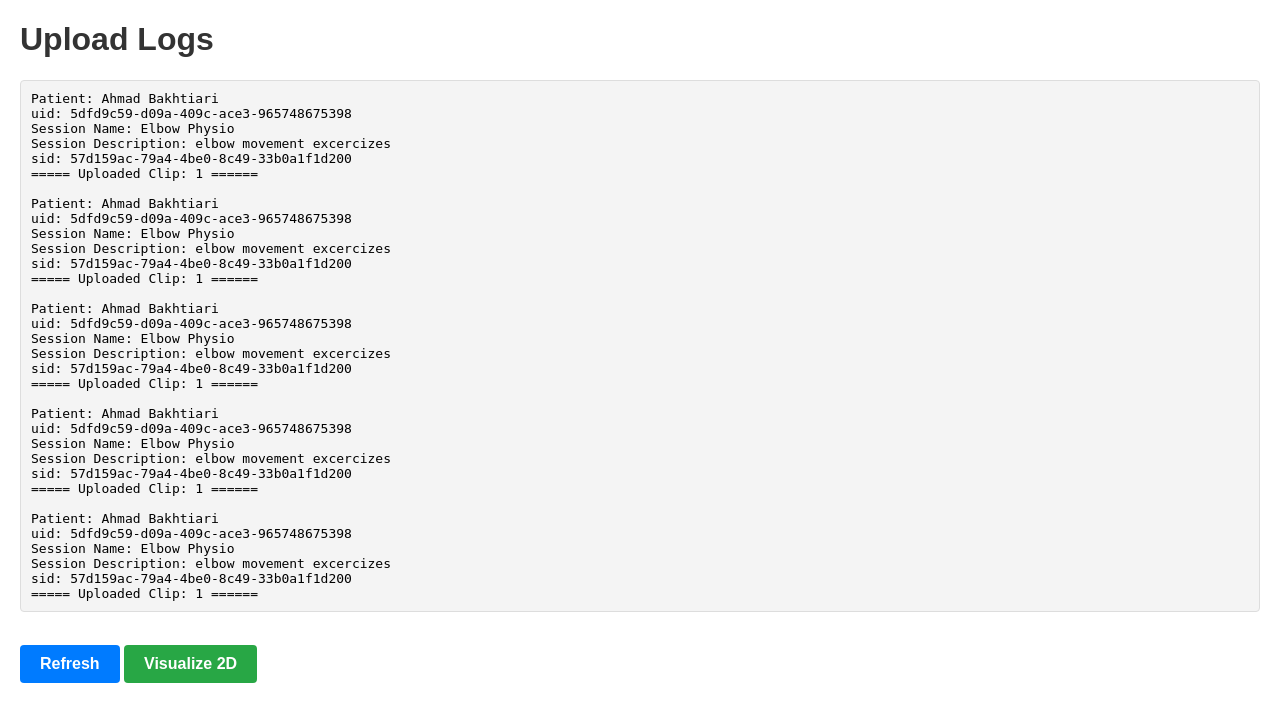
After one commit to JawadBakhtiari/djangoBackendVercel, a Django app: page /data/logs/ in a window 1280 px wide. The commit adds this page. Shown: the top 722 px of the page. Run offline with Django 4.2, Linux system fonts and the light colour scheme.

Commit message:
Added logging feature

```diff
--- a/connectedhealth/settings.py
+++ b/connectedhealth/settings.py
@@ -26,7 +26,7 @@ SECRET_KEY = 'django-insecure-g_)1f8m@9&ad07ailm@r*g2woiza7)(ev&0jtg0l4au72!p(ne
 # SECURITY WARNING: don't run with debug turned on in production!
 DEBUG = True
 
-ALLOWED_HOSTS = ['192.168.0.150', '192.168.0.203', 'ec2-3-104-215-22.ap-southeast-2.compute.amazonaws.com', '3.104.215.22']
+ALLOWED_HOSTS = ['192.168.0.150', '192.168.0.203', 'ec2-3-104-215-22.ap-southeast-2.compute.amazonaws.com', '3.104.215.22', '10.248.202.117', '192.168.74.198']
 
 # Application definition
 
--- a/data/urls.py
+++ b/data/urls.py
@@ -9,4 +9,5 @@ urlpatterns = [
      path('video/upload/', views.video_upload, name='video_upload'),
      path('session/init/', views.session_init, name='session_init'),
      path('api/init_user/', views.user_init, name='init_user'),
+     path('logs/', views.show_log, name='show_log')
 ]
--- a/data/views.py
+++ b/data/views.py
@@ -1,3 +1,4 @@
+import os
 import cv2
 import json
 import uuid
@@ -11,6 +12,7 @@ import data.datastore.sessionmeta as sm
 from data.datastore.posestore import PoseStore
 from data.datastore.videostore import VideoStore
 from data.visualise import create_2D_visualisation
+from django.conf import settings
 
 @csrf_exempt
 def user_init(request):
@@ -24,6 +26,13 @@ def user_init(request):
     uid = str(uuid.uuid4())
     new_user = User(uid, first_name, last_name)
     new_user.save()
+
+    # Write user details to log file
+    log_file_path = os.path.join(settings.BASE_DIR, 'upload_log.txt')
+    with open(log_file_path, 'a') as f:
+        f.write('\n')
+        f.write('\n')
+        f.write(f"\nPatient: {first_name} {last_name}\nuid: {uid}\n")
 
     return JsonResponse({'uid': uid}, status=201)
 
@@ -51,6 +60,12 @@ def session_init(request):
         datetime.now().strftime("%Y-%m-%d %H:%M:%S"),
         session.get('description')
     )
+
+    # Write session details to log file
+    log_file_path = os.path.join(settings.BASE_DIR, 'upload_log.txt')
+    with open(log_file_path, 'a') as f:
+        f.write(f"Session Name: {new_session.name}\nSession Description: {new_session.description}\nsid: {new_sid}\n")
+
     new_session.save()
 
     # NOTE -> skip for now
@@ -112,9 +127,57 @@ def video_upload(request):
     pose_store.write_to_cloud()
 
     sm.increment_clip_num(sid)
+
     print(f"\nUpload Finished\nsid: {sid}\nclip num: {clip_num}\n")
+
+    # Write message to a file
+    log_file_path = os.path.join(settings.BASE_DIR, 'upload_log.txt')
+    with open(log_file_path, 'a') as f:
+        f.write(f"===== Uploaded Clip: {clip_num} ======")
+
     return response(status=status.HTTP_200_OK)
 
+@csrf_exempt
+def show_log(request):
+    # Define the path to the log file
+    log_file_path = os.path.join(settings.BASE_DIR, 'upload_log.txt')
+
+    # Read the contents of the log file
+    try:
+        with open(log_file_path, 'r') as f:
+            log_lines = f.readlines()
+    except FileNotFoundError:
+        log_lines = []
+
+    # Process log lines to create entries
+    log_entries = []
+    current_entry = []
+
+    for line in log_lines:
+        line = line.rstrip()  # Remove trailing whitespace
+        if line.startswith('Patient:'):
+            if current_entry:  # Add the previous entry
+                log_entries.append('\n'.join(current_entry).strip())
+            current_entry = [line]  # Start a new entry
+        else:
+            current_entry.append(line)
+
+    # Append the last entry if there is one
+    if current_entry:
+        log_entries.append('\n'.join(current_entry).strip())
+
+    # Keep only the latest 5 logs
+    latest_logs = log_entries[-5:]
+
+    # Write the latest logs back to the file
+    with open(log_file_path, 'w') as f:
+        f.write('\n\n'.join(latest_logs) + '\n')
+
+    # Prepare the content for rendering
+    log_content = '\n\n'.join(latest_logs)
+
+    # Pass the log content to the template
+    return render(request, 'show_log.html', {'log_content': log_content})
 
 @csrf_exempt
 def visualise_2D(request):
--- /dev/null
+++ b/templates/show_log.html
@@ -0,0 +1,63 @@
+<!DOCTYPE html>
+<html lang="en">
+<head>
+    <meta charset="UTF-8" />
+    <meta name="viewport" content="width=device-width, initial-scale=1.0" />
+    <title>Upload Logs</title>
+    <style>
+        body {
+            font-family: Arial, sans-serif;
+            margin: 20px;
+            padding: 0;
+        }
+
+        h1 {
+            color: #333;
+        }
+
+        pre {
+            background-color: #f4f4f4;
+            border: 1px solid #ddd;
+            padding: 10px;
+            border-radius: 4px;
+            overflow-x: auto;
+        }
+
+        .refresh-button, .back-button {
+            background-color: #007BFF; /* Primary blue */
+            color: white;
+            border: none;
+            padding: 10px 20px;
+            font-size: 16px;
+            font-weight: bold;
+            text-align: center;
+            text-decoration: none;
+            border-radius: 4px;
+            cursor: pointer;
+            transition: background-color 0.3s ease;
+            margin-top: 20px;
+            display: inline-block;
+        }
+
+        .refresh-button:hover, .back-button:hover {
+            background-color: #0056b3; /* Darker blue on hover */
+        }
+
+        .back-button {
+            background-color: #28a745; /* Green */
+        }
+
+        .back-button:hover {
+            background-color: #218838; /* Darker green on hover */
+        }
+    </style>
+</head>
+<body>
+    <h1>Upload Logs</h1>
+    <pre>{{ log_content }}</pre> <!-- Display the log content here -->
+    <!-- Refresh button -->
+    <button class="refresh-button" onclick="window.location.reload();">Refresh</button>
+    <!-- Back to Visualization button -->
+    <button class="back-button" onclick="window.location.href='/';">Visualize 2D</button>
+</body>
+</html>
--- a/templates/visualise/visualise2D.html
+++ b/templates/visualise/visualise2D.html
@@ -21,6 +21,9 @@
         <input type="text" id="session-id-input" class="input-box" placeholder="session id ..." onfocus="this.placeholder=''" onblur="this.placeholder='session id ...'">
         <input type="text" id="clip-num-input" class="input-box" placeholder="clip number ..." onfocus="this.placeholder=''" onblur="this.placeholder='clip number ...'">
         <button class="start-button" id="start-visualisation-button">START</button>
+        <button class="log-button" id="show-log-button" onclick="window.location.href='/data/logs/'">
+            View Logs
+        </button>
     </div>
 {% endblock %}
 
--- /dev/null
+++ b/upload_log.txt
@@ -0,0 +1,34 @@
+Patient: Ahmad Bakhtiari
+uid: 5dfd9c59-d09a-409c-ace3-965748675398
+Session Name: Elbow Physio
+Session Description: elbow movement excercizes
+sid: 57d159ac-79a4-4be0-8c49-33b0a1f1d200
+===== Uploaded Clip: 1 ======
+
+Patient: Ahmad Bakhtiari
+uid: 5dfd9c59-d09a-409c-ace3-965748675398
+Session Name: Elbow Physio
+Session Description: elbow movement excercizes
+sid: 57d159ac-79a4-4be0-8c49-33b0a1f1d200
+===== Uploaded Clip: 1 ======
+
+Patient: Ahmad Bakhtiari
+uid: 5dfd9c59-d09a-409c-ace3-965748675398
+Session Name: Elbow Physio
+Session Description: elbow movement excercizes
+sid: 57d159ac-79a4-4be0-8c49-33b0a1f1d200
+===== Uploaded Clip: 1 ======
+
+Patient: Ahmad Bakhtiari
+uid: 5dfd9c59-d09a-409c-ace3-965748675398
+Session Name: Elbow Physio
+Session Description: elbow movement excercizes
+sid: 57d159ac-79a4-4be0-8c49-33b0a1f1d200
+===== Uploaded Clip: 1 ======
+
+Patient: Ahmad Bakhtiari
+uid: 5dfd9c59-d09a-409c-ace3-965748675398
+Session Name: Elbow Physio
+Session Description: elbow movement excercizes
+sid: 57d159ac-79a4-4be0-8c49-33b0a1f1d200
+===== Uploaded Clip: 1 ======
```
Also changed, not shown: static/css/general.css (+28 -3 lines), static/css/visualise2D.css (indentation only).
